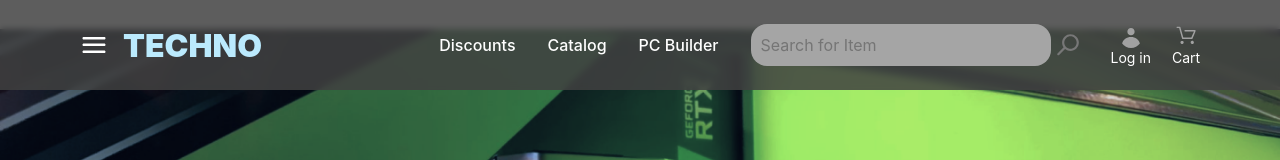
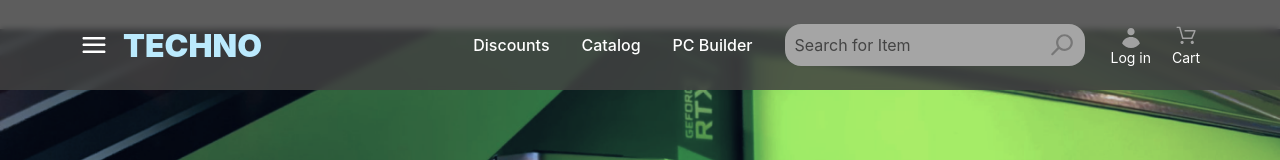
Before and after one commit to AJIEXAHDPO/project-techno, a React (Create React App) app: page / in a window 1280 px wide. Shown: the top 160 px of the page. Built offline with nearby package versions, Linux system fonts and the light colour scheme; no server answers.

Commit message:
fixed a search styling

```diff
--- a/src/components/AppHeader.js
+++ b/src/components/AppHeader.js
@@ -1,6 +1,6 @@
 import Menu from "@components/UI/Menu";
 import SearchPanel from "@components/UI/Search/SearchPanel";
-import {useState} from "react";
+import { useState } from "react";
 import closeIcon from "@images/Close.svg";
 
 function AppHeader() {
@@ -16,7 +16,7 @@
 
   const search = <SearchPanel>
     <button
-      onClick={()=> setSearchEnabled(!setSearchEnabled)}
+      onClick={() => setSearchEnabled(!setSearchEnabled)}
       className="menu-close-bttn">
       <img alt="" src={closeIcon}></img>
     </button>
@@ -27,23 +27,20 @@
       <header>
         <div className="container">
           <div className="header-section">
-            <button className="menu-bttn" onClick={()=>setMenuVisability(!menuVisability)}></button>
+            <button className="menu-bttn" onClick={() => setMenuVisability(!menuVisability)}></button>
             <a className="store-logo" href="/">TECHNO</a>
           </div>
           <div className="header-section">
             <a className="standard-link" href="/catalog">Discounts</a>
             <a className="standard-link" href="/catalog">Catalog</a>
             <div className="standard-link">PC Builder</div>
-            <input
-              type="search"
-              name=""
+            <button
               id="smart-search"
-              value=""
-              placeholder="Search for Item"
-              onClick={()=>setSearchEnabled(!searchEnabled)}
-            />
-            <button className="search-bttn"></button>
-            <button className="login"><div>{(currentUser.isLoggedIn ?? false)?"Profle":"Log in"}</div></button>
+              onClick={() => setSearchEnabled(!searchEnabled)}>
+              Search for Item
+              <span className="search-bttn"></span>
+            </button>
+            <button className="login"><div>{(currentUser.isLoggedIn ?? false) ? "Profle" : "Log in"}</div></button>
             <a className="header-cart" href="/cart"><div>Cart</div></a>
             <button className="options"></button>
           </div>
```
